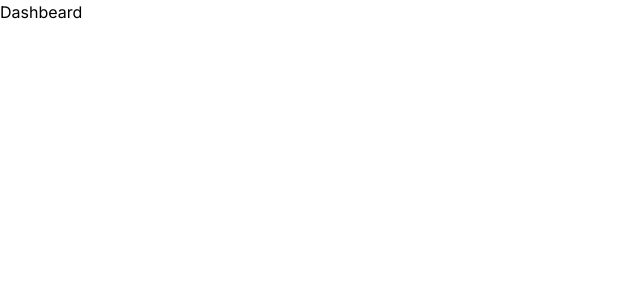
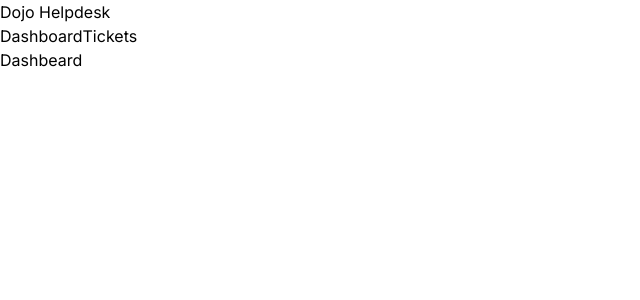
Before and after one commit to lara-isak/whats-next, a Next.js app: page / in a window 1280 px wide. Shown: the top 300 px of the page, without its empty margins (0-640 px from the left). Built offline with nearby package versions, Linux system fonts and the light colour scheme.

Commit message:
🎨 Use Navbar component in layout

```diff
--- a/app/layout.jsx
+++ b/app/layout.jsx
@@ -1,5 +1,9 @@
+
 import './globals.css'
 import { Inter } from 'next/font/google'
+
+// components
+import Navbar from './components/Navbar'
 
 const inter = Inter({ subsets: ['latin'] })
 
@@ -11,7 +15,10 @@
 export default function RootLayout({ children }) {
   return (
     <html lang="en">
-      <body className={inter.className}>{children}</body>
+      <body className={inter.className}>
+        <Navbar />
+        {children}
+      </body>
     </html>
   )
 }
```
